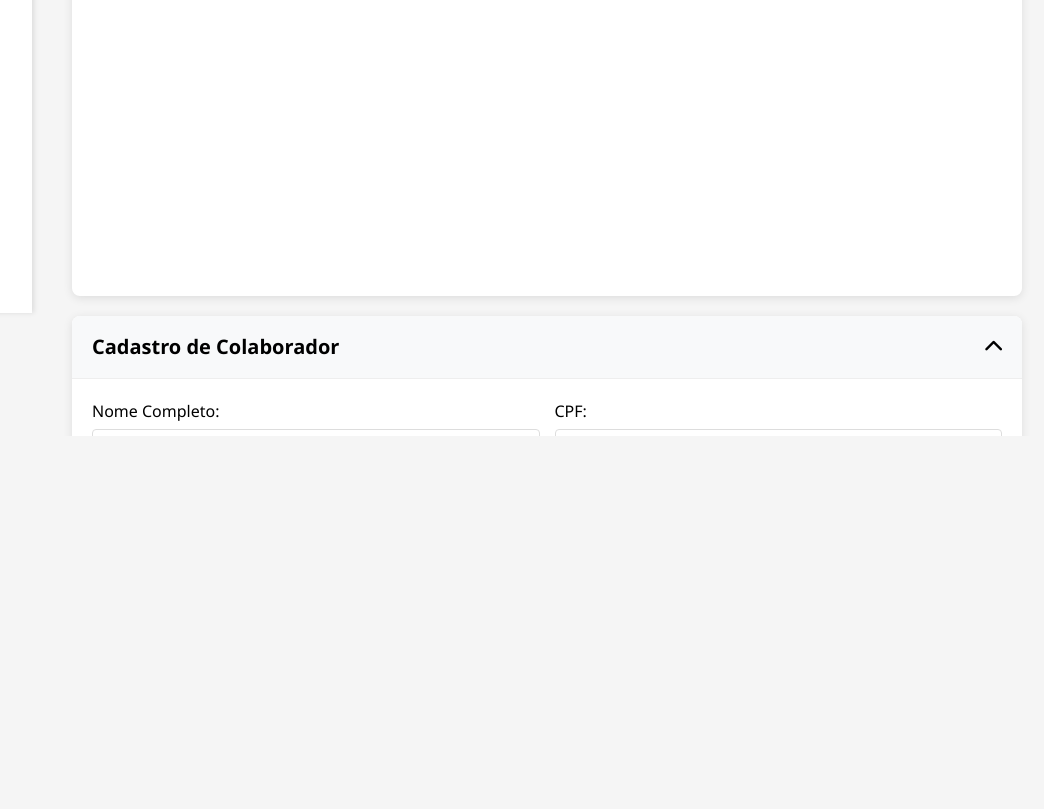
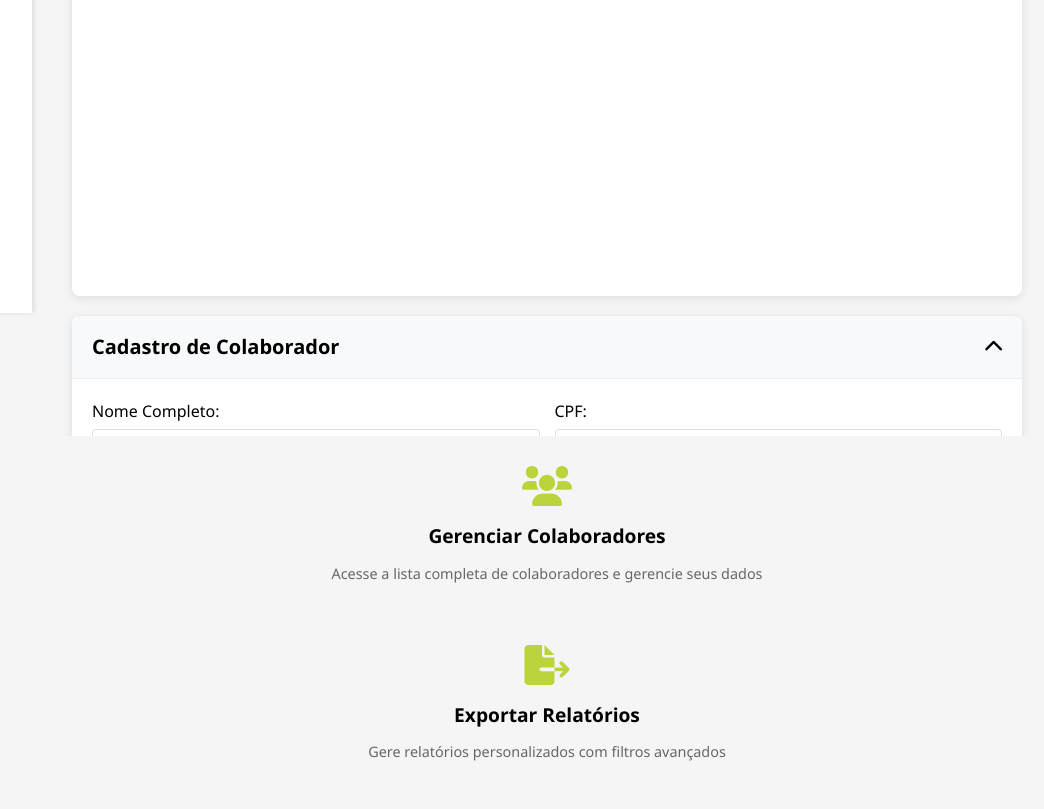
Before and after one commit to leandromrss/Sistema-de-Cadastro-de-Colaboradores, a website: page public/index.html in a window 1280 px wide. Shown: the part 487-1296 px from the top of the page, without its empty margins (218-1262 px from the left). Before the commit the page ends 943 px from the top, so only its background shows below. Drawn offline with Linux system fonts and the light colour scheme; no server answers; sample sign-in values are in the browser's storage.

Commit message:
Add files via upload
adicionados dois cards de redirecionamentos na tela inicial, um para a lista de colaboradores e outro para aba de relatórios.

```diff
--- a/public/css/style.css
+++ b/public/css/style.css
@@ -742,3 +742,56 @@ input[type="date"] {
   gap: 10px;
   margin-top: 20px;
 }
+
+/* Cards de Redirecionamento */
+.redirect-card {
+  cursor: pointer;
+  transition: transform 0.3s ease, box-shadow 0.3s ease;
+  display: flex;
+  flex-direction: column;
+  align-items: center;
+  text-align: center;
+  padding: 30px 20px;
+}
+
+.redirect-card:hover {
+  transform: translateY(-5px);
+  box-shadow: 0 5px 15px rgba(0, 0, 0, 0.1);
+}
+
+.redirect-card i {
+  font-size: 2.5rem;
+  color: #bcd43c;
+  margin-bottom: 15px;
+}
+
+.redirect-card h3 {
+  color: #000000;
+  margin-bottom: 10px;
+  font-size: 1.2rem;
+}
+
+.redirect-card p {
+  color: #666;
+  font-size: 0.9rem;
+  margin: 0;
+}
+
+/* Ajuste para responsividade */
+@media (max-width: 768px) {
+  .redirect-card {
+    padding: 20px 15px;
+  }
+
+  .redirect-card i {
+    font-size: 2rem;
+  }
+
+  .redirect-card h3 {
+    font-size: 1.1rem;
+  }
+
+  .redirect-card p {
+    font-size: 0.8rem;
+  }
+}
--- a/public/index.html
+++ b/public/index.html
@@ -207,6 +207,25 @@
         </div>
       </div>
     </div>
+
+    <!-- Cards de Redirecionamento -->
+    <div class="cards">
+      <div class="card redirect-card" onclick="window.location.href='colaboradores.html'">
+        <i class="fas fa-users"></i>
+        <h3>Gerenciar Colaboradores</h3>
+        <p>Acesse a lista completa de colaboradores e gerencie seus dados</p>
+      </div>
+      <div class="card redirect-card" onclick="document.querySelector('a[data-section=relatorios]').click()">
+        <i class="fas fa-file-export"></i>
+        <h3>Exportar Relatórios</h3>
+        <p>Gere relatórios personalizados com filtros avançados</p>
+      </div>
+    </div>
+
+    <!-- Gráficos -->
+    <div class="charts">
+      <!-- ... resto do código ... -->
+    </div>
   </div>
 
   <script src="js/script.js"></script>
```
Also changed, not shown: README.md, 2 other files.
